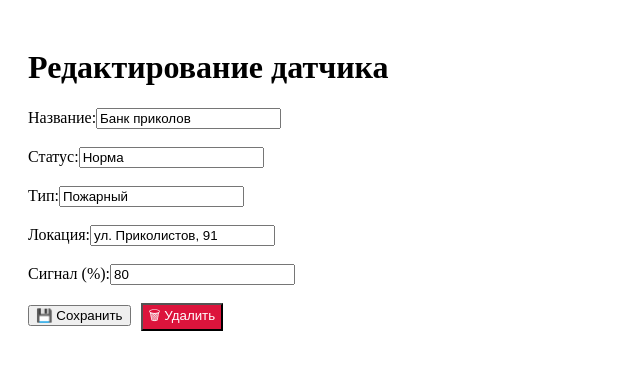
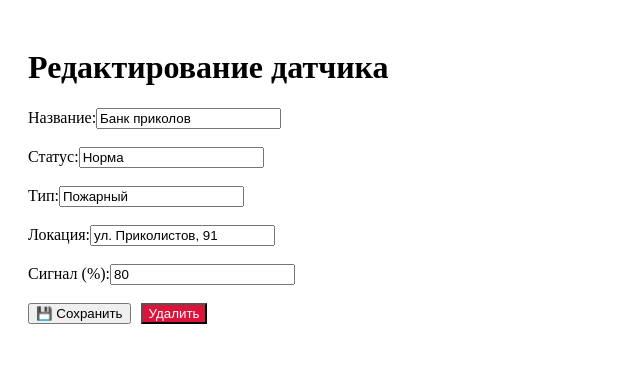
Before and after one commit to 1ARZAMAS/proga-laba1, a React (Create React App) app in the folder laba1/: page /detail/1 in a window 1280 px wide. Shown: the top 370 px of the page, without its empty margins (0-640 px from the left). Built offline with nearby package versions, Linux system fonts and the light colour scheme; data requests are answered from the project's data file.

Commit message:
cosmetic update

```diff
--- a/laba1/src/pages/Detail.js
+++ b/laba1/src/pages/Detail.js
@@ -69,7 +69,7 @@ const Detail = () => {
         <br /><br />
         <button type="submit">💾 Сохранить</button>
         <button type="button" onClick={handleDelete} style={{ marginLeft: '10px', backgroundColor: 'crimson', color: 'white' }}>
-          🗑 Удалить
+            Удалить
         </button>
       </form>
     </div>
```
Also changed, not shown: laba1/src/pages/Form.js (indentation only), laba1/src/pages/Home.js (indentation only). Lines whose indentation alone changed are shown as unchanged.
